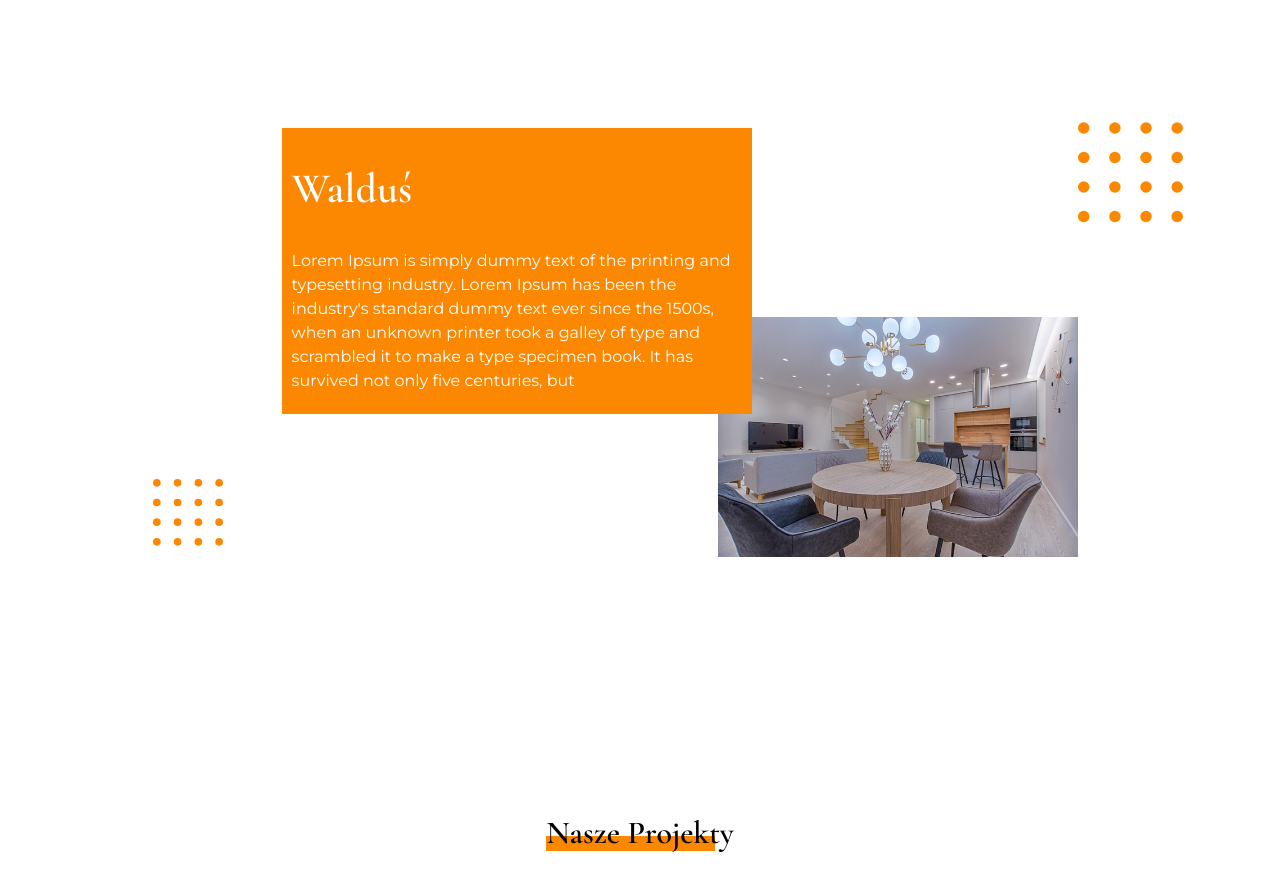
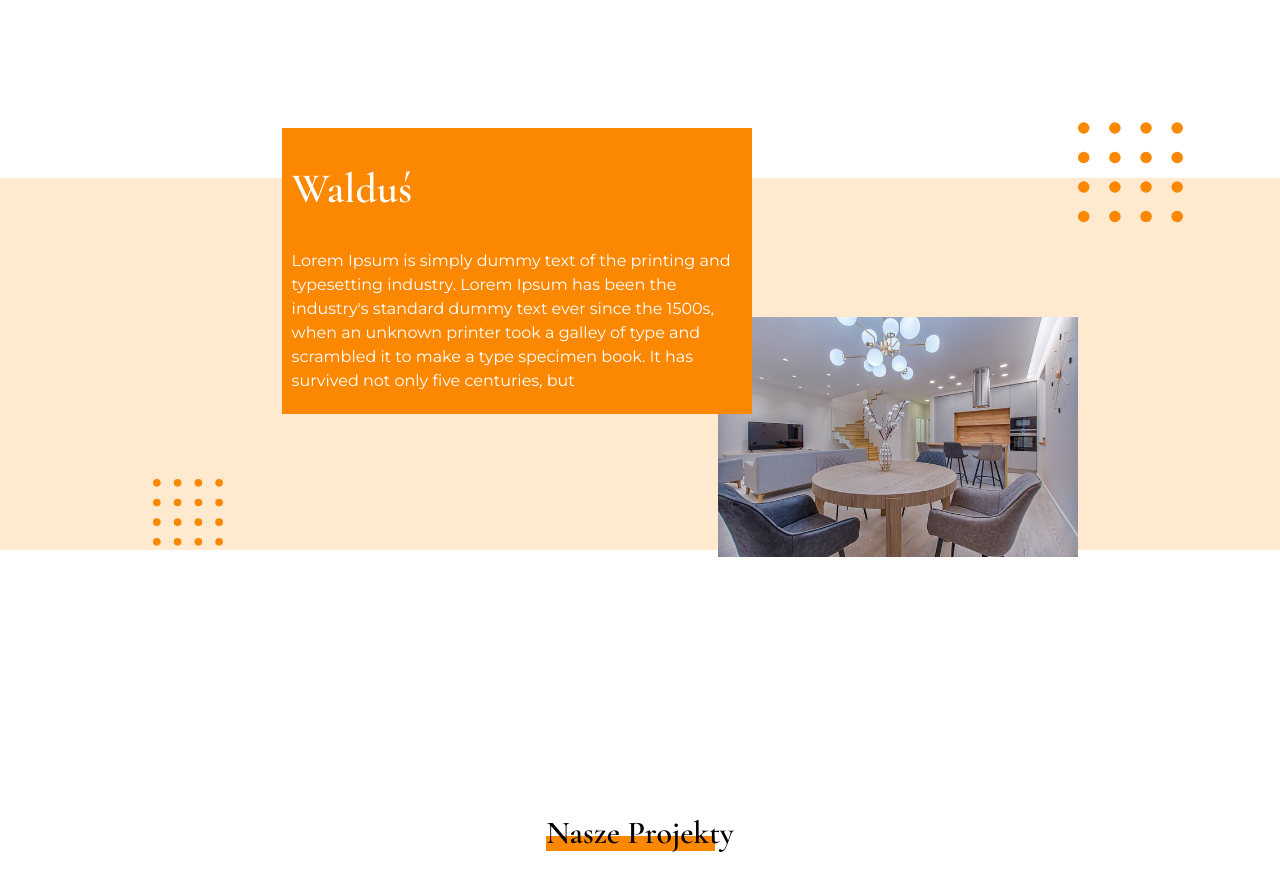
Before and after one commit to KarolG99/Waldus-new, a React (Create React App) app: page / in a window 1280 px wide. Shown: the part 1680-2570 px from the top of the page. Built offline with nearby package versions, Linux system fonts and the light colour scheme.

Commit message:
changed about section

```diff
--- a/src/components/About/About.styles.ts
+++ b/src/components/About/About.styles.ts
@@ -9,8 +9,22 @@ export const AboutWrapper = styled.article`
   align-items: center;
   position: relative;
 
+  &::after {
+    content: '';
+    position: absolute;
+    width: 100%;
+    height: 95%;
+    background-color: ${({ theme }) => theme.color.light};
+    top: 50px;
+    z-index: -1;
+  }
+
   ${({ theme }) => theme.mq.desktop} {
     display: block;
+
+    &::after {
+      height: 130%;
+    }
   }
 `;
 
--- a/src/components/Projects/Projects.tsx
+++ b/src/components/Projects/Projects.tsx
@@ -21,15 +21,15 @@ const Projects = () => {
   const toggleImage = (action: string) => {
     switch (action) {
       case "next":
+        setAnimationActive(true);
         setCurrentImg((prev) => prev + 1);
         if (currentImg >= Images.length - 1) setCurrentImg(0);
-        setAnimationActive(true);
         break;
 
       case "prev":
+        setAnimationActive(true);
         setCurrentImg((prev) => prev - 1);
         if (currentImg <= 0) setCurrentImg(Images.length - 1);
-        setAnimationActive(true);
         break;
     }
   };
```
